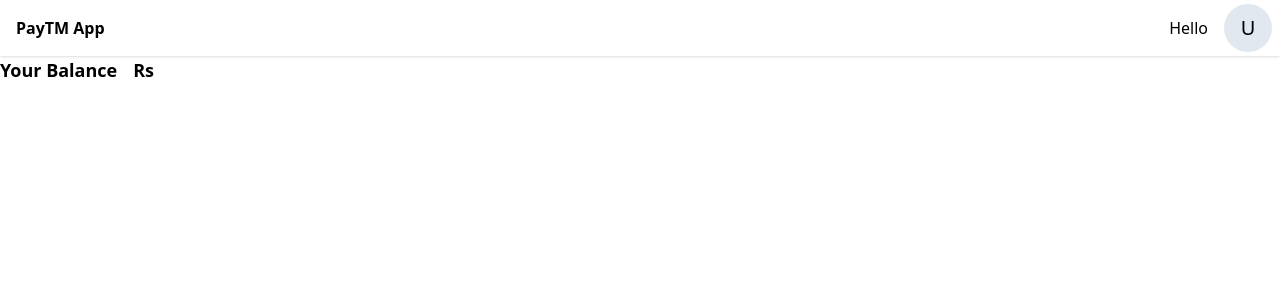
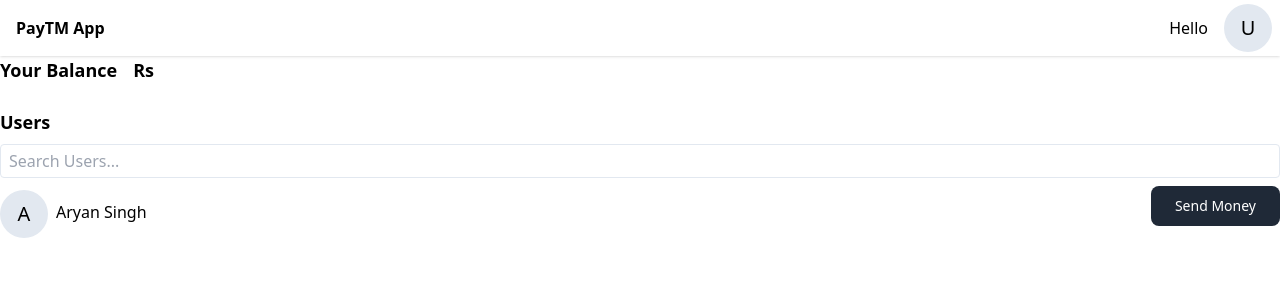
Before and after one commit to aryan2709-code/Payments-Project-Frontend, a React (Vite) app: page /dashboard in a window 1280 px wide. Shown: the top 300 px of the page. Built offline with nearby package versions, Linux system fonts and the light colour scheme.

Commit message:
Write the UsersComponent

```diff
--- /dev/null
+++ b/src/components/UsersComponent.jsx
@@ -0,0 +1,43 @@
+import { useState } from "react"
+import { Button } from "./Button.jsx";
+
+export const Users = () => {
+    const [users , setUsers] = useState([{
+        firstName : "Aryan",
+        lastName : "Singh",
+        _id : 1
+    }]);
+    return <>
+    <div className="font-bold mt-6 text-lg">
+        Users
+    </div>
+    <div className="my-2">
+        <input type="text" placeholder="Search Users..." className="w-full px-2 py-1 border rounded border-slate-200"></input>
+    </div>
+    <div>
+        {users.map(user => <User user = {user}/> )}
+    </div>
+    </>
+}
+
+function User({user})
+{
+    return <div className="flex justify-between">
+        <div className="flex">
+            <div className="rounded-full h-12 w-12 bg-slate-200 flex justify-center mt-1 mr-2">
+                <div className="flex flex-col justify-center h-full text-xl">
+                    {user.firstName[0]}
+                </div>
+            </div>
+            <div className="flex flex-col justify-center h-full" >
+                   <div>
+                    {user.firstName} {user.lastName}
+                   </div>
+            </div>
+        </div>
+
+        <div className="flex flex-col justify-center h-full">
+            <Button label={"Send Money"} />
+        </div>
+    </div>
+}
--- a/src/pages/Dashboard.jsx
+++ b/src/pages/Dashboard.jsx
@@ -1,9 +1,11 @@
 import { AppBar } from "../components/AppBar.jsx"
 import { Balance } from "../components/BalanceComponent.jsx"
+import { Users } from "../components/UsersComponent.jsx"
 
 export const DashBoard = () => {
     return <div>
         <AppBar />
         <Balance />
+        <Users />
     </div>
 }
```
